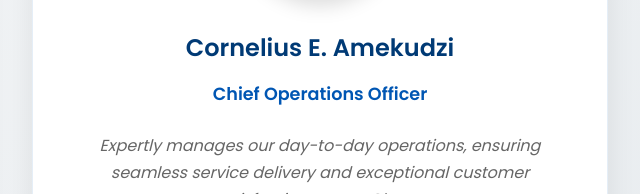
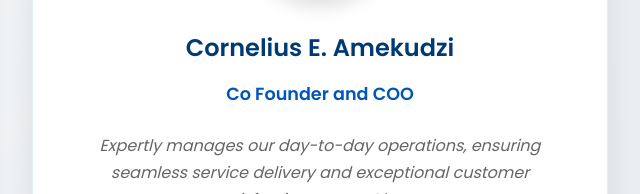
Before and after one commit to Ransfordsenyo/Qelec-Official-website, a plain HTML site: page index.html in a window 1280 px wide. Shown: the part 3766-3960 px from the top of the page, 632-1272 px from the left. Drawn offline with Linux system fonts and the light colour scheme.

Commit message:
Update index.html

```diff
--- a/index.html
+++ b/index.html
@@ -162,7 +162,7 @@
                 <div class="team-member">
                     <img src="coo.jpg" alt="Photo of COO" class="member-img">
                     <h3 class="member-name">Cornelius E. Amekudzi</h3>
-                    <span class="member-role">Chief Operations Officer</span>
+                    <span class="member-role">Co Founder and COO</span>
                     <p class="member-desc">Expertly manages our day-to-day operations, ensuring seamless service delivery and exceptional customer satisfaction across Ghana.</p>
                     <div class="social-links">
                         <a href="https://www.linkedin.com/in/cornelius-amekudzi-552139313?utm_source=share&utm_campaign=share_via&utm_content=profile&utm_medium=android_app"><i class="fab fa-linkedin"></i></a>
```
